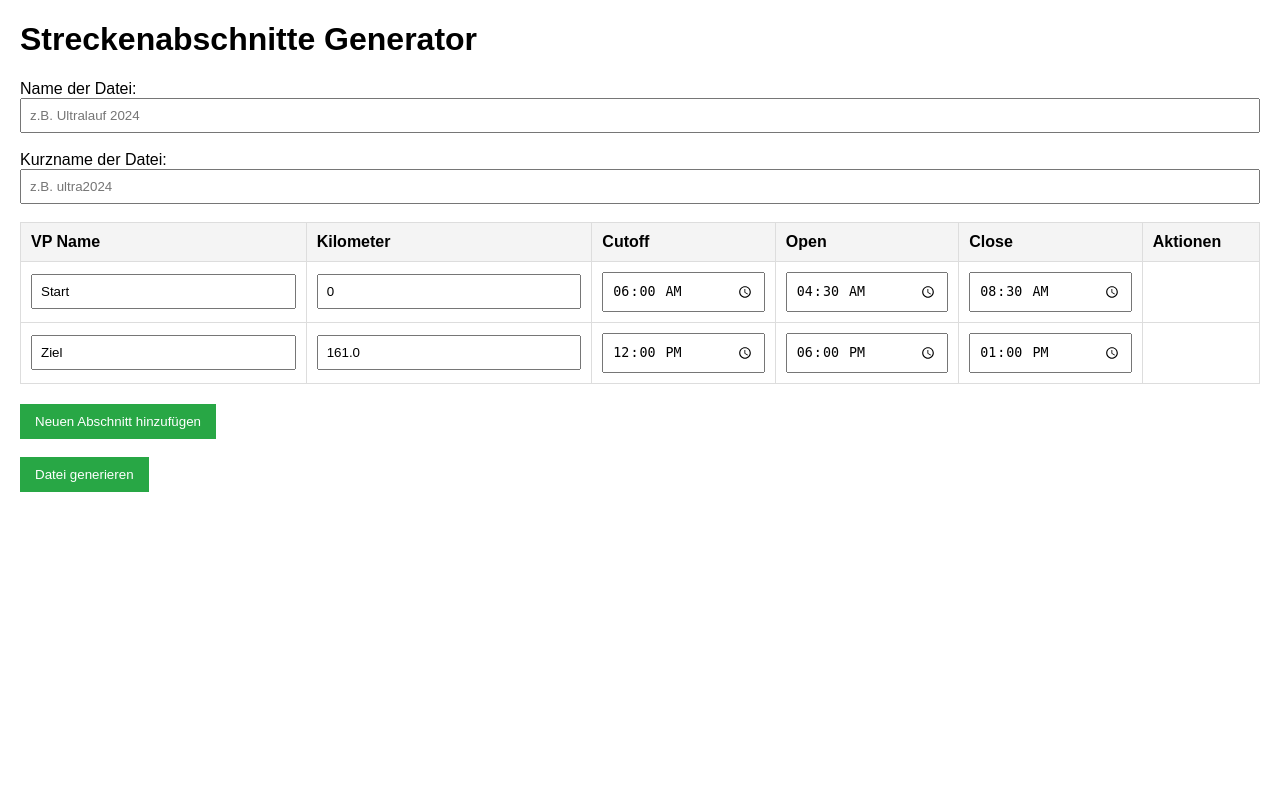
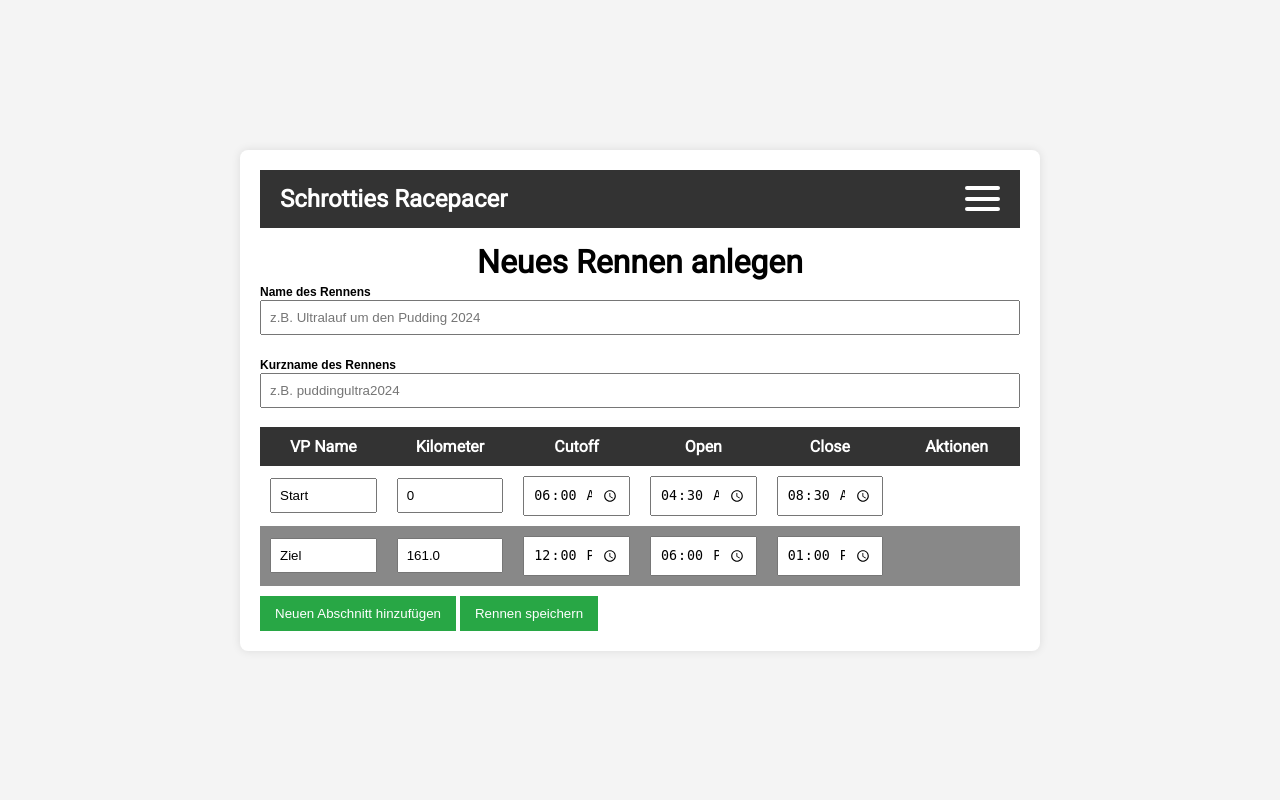
Before and after one commit to Schrottie/SchrottiesRacePacer, a PHP site: page /add_race.html in a window 1280 px wide. Run offline with PHP 8.4, Linux system fonts and the light colour scheme.

Commit message:
Layoutanpassung, neuer Titel

```diff
--- a/add_race.css
+++ /dev/null
@@ -1,38 +0,0 @@
-body {
-    font-family: Arial, sans-serif;
-    margin: 20px;
-}
-
-table {
-    width: 100%;
-    border-collapse: collapse;
-    margin-bottom: 20px;
-}
-
-th, td {
-    padding: 10px;
-    border: 1px solid #ddd;
-    text-align: left;
-}
-
-th {
-    background-color: #f4f4f4;
-}
-
-button {
-    padding: 10px 15px;
-    background-color: #28a745;
-    color: white;
-    border: none;
-    cursor: pointer;
-}
-
-button.remove {
-    background-color: #dc3545;
-}
-
-input {
-    padding: 8px;
-    width: 100%;
-    box-sizing: border-box;
-}
--- a/add_race.html
+++ b/add_race.html
@@ -2,20 +2,51 @@
 <html lang="de">
 <head>
     <meta charset="UTF-8">
+    <title>100 Meilen Berlin Durchlaufzeitenrechner</title>
+    <meta name="description" content="Web application for calculating the running time of an individual runner in the Mauerweglauf - 100 miles Berlin - using the current average pace." />
     <meta name="viewport" content="width=device-width, initial-scale=1.0">
-    <title>Streckenabschnitte Generator</title>
-    <link rel="stylesheet" href="add_race.css" />
+    <link rel="author" href="https://running.maik-bischoff.de/author/schrottie/" />
+    <link rel="icon" href="https://i0.wp.com/running.maik-bischoff.de/wp-content/uploads/2023/01/cropped-running.png?fit=32%2C32&#038;ssl=1" sizes="32x32" />
+    <link rel="icon" href="https://i0.wp.com/running.maik-bischoff.de/wp-content/uploads/2023/01/cropped-running.png?fit=192x192&#038;ssl=1" sizes="192x192" />
+    <link rel="apple-touch-icon" href="https://i0.wp.com/running.maik-bischoff.de/wp-content/uploads/2023/01/cropped-running.png?fit=180x180&#038;ssl=1" />
+    <link rel="shortcut icon" href="https://i0.wp.com/running.maik-bischoff.de/wp-content/uploads/2023/01/cropped-running.png?fit=32x32&#038;ssl=1" sizes="32x32" type="image/png" />
+    <meta property="og:type" content="website" />
+    <meta property="og:title" content="100 Meilen Berlin Durchlaufzeitenrechner" />
+    <meta property="og:description" content="proudly presented by: Schrotties Laufblog Das Ziel steht im Weg" />
+    <meta property="og:url" content="https://running.maik-bischoff.de/100meilen/" />
+    <meta property="og:site_name" content="100 Meilen Berlin Durchlaufzeitenrechner" />
+    <meta property="og:image" content="https://i0.wp.com/running.maik-bischoff.de/wp-content/uploads/2023/01/cropped-running.png?fit=512x512&#038;ssl=1" />
+    <meta property="og:image:width" content="512" />
+    <meta property="og:image:height" content="512" />
+    <meta property="og:image:alt" content="" />
+    <meta property="og:locale" content="de_DE" />
+    <meta name="twitter:site" content="@schrottie" />
+    <link rel="stylesheet" href="styles.css" />
+    <link href='https://fonts.googleapis.com/css?family=Roboto' rel='stylesheet' />
 </head>
 <body>
-
-    <h1 id="formTitle">Streckenabschnitte Generator</h1>
+    <div class="container">
+        <div class="header">
+            <h1>Schrotties Racepacer</h1>
+            <div class="hamburger-menu">
+                <div class="bar"></div>
+                <div class="bar"></div>
+                <div class="bar"></div>
+                <div class="menu-content">
+                    <a href="index.html">Racepacer</a>
+                    <a href="add_race.html">Neues Race</a>
+                    <a href="list_races.html">Races verwalten</a>
+                </div>
+            </div>
+        </div>
+        <h1 id="raceName">Neues Race</h1>
 
         <form id="routeForm">
-        <label for="name">Name der Datei:</label>
-        <input type="text" id="name" placeholder="z.B. Ultralauf 2024" required><br><br>
+            <label for="name">Name des Rennens</label>
+            <input type="text" id="name" placeholder="z.B. Ultralauf um den Pudding 2024" required><br><br>
 
-        <label for="kurzName">Kurzname der Datei:</label>
-        <input type="text" id="kurzName" placeholder="z.B. ultra2024" required><br><br>
+            <label for="kurzName">Kurzname des Rennens</label>
+            <input type="text" id="kurzName" placeholder="z.B. puddingultra2024" required><br><br>
 
             <table id="routeTable">
                 <thead>
@@ -37,7 +68,6 @@
                         <td><input type="time" value="08:30"></td>
                         <td></td>
                     </tr>
-                <!-- Hier werden neue Abschnitte eingefügt -->
                     <tr>
                         <td><input type="text" value="Ziel"></td>
                         <td><input type="text" value="161.0"></td>
@@ -49,11 +79,12 @@
                 </tbody>
             </table>
 
-        <button type="button" id="addRow">Neuen Abschnitt hinzufügen</button><br><br>
-        <button type="submit" id="saveButton">Datei generieren</button>
+            <button type="button" id="addRow">Neuen Abschnitt hinzufügen</button>
+            <button type="submit" id="saveButton">Rennen speichern</button>
         </form>
-
+    </div>
     <script src="add_race.js"></script>
-
+    <script src="cookie_handler.js"></script>
+    <script src="print.js"></script>
 </body>
 </html>
--- a/pacer.js
+++ b/pacer.js
@@ -1,3 +1,7 @@
+document.querySelector('.hamburger-menu').addEventListener('click', function() {
+    this.classList.toggle('active');
+});
+
 document.addEventListener('DOMContentLoaded', function() {
     const raceDropdown = document.getElementById('raceDropdown');
     const raceNameElement = document.getElementById('raceName');
--- a/styles.css
+++ b/styles.css
@@ -1,3 +1,4 @@
+/* Grundlegende Stile */
 * {
     box-sizing: border-box;
     margin: 0;
@@ -22,25 +23,73 @@ body {
     width: 90%;
     max-width: 800px;
     margin: 20px 0;
-    position: relative;
 }
 
-/* Header Container */
+/* Header Styling */
 .header {
     display: flex;
-    justify-content: space-between; /* Verteile den Platz zwischen den Elementen */
-    align-items: center; /* Zentriert die Elemente vertikal */
-    padding: 10px; /* Innenabstand für den Header */
-    background-color: #fff; /* Hintergrundfarbe des Headers */
-    border-bottom: 1px solid #ddd; /* Optionale untere Grenze für den Header */
-    width: 100%; /* Stellt sicher, dass der Header die gesamte Breite einnimmt */
-    box-sizing: border-box; /* Verhindert, dass Padding und Border die Gesamtbreite beeinflussen */
+    justify-content: space-between;
+    align-items: center;
+    background-color: #333;
+    padding: 15px 20px;
+    color: white;
 }
 
-.print-icon {
+.header h1 {
+    font-size: 1.5em;
+    margin: 0;
+    font-weight: bold;
+}
+
+/* Hamburger Menu Styling */
+.hamburger-menu {
+    position: relative;
+    width: 35px;
+    height: 25px;
+    display: flex;
+    flex-direction: column;
+    justify-content: space-between;
     cursor: pointer;
 }
 
+.hamburger-menu .bar {
+    width: 100%;
+    height: 4px;
+    background-color: white;
+    border-radius: 4px;
+}
+
+/* Menu Dropdown Styling */
+.menu-content {
+    position: absolute;
+    right: 0;
+    top: 40px;
+    background-color: #444;
+    padding: 10px;
+    border-radius: 5px;
+    display: none;
+    flex-direction: column;
+    align-items: flex-start;
+}
+
+.menu-content a {
+    color: white;
+    text-decoration: none;
+    padding: 5px 10px;
+    display: block;
+}
+
+.menu-content a:hover {
+    background-color: #555;
+    border-radius: 3px;
+}
+
+/* Toggle menu display on click */
+.hamburger-menu.active .menu-content {
+    display: flex;
+}
+
+/* Allgemeine Textstile */
 h1 {
     text-align: center;
     margin-top: 15px;
@@ -58,193 +107,103 @@ p.copyright {
     margin-top: 10px;
 }
 
-.slider-table {
-    margin-bottom: 20px;
+p.label, label {
+    font-size: 75%;
+    text-align: left;
+    margin-top: 10px;
+    font-weight: 600;
+    font-family: Arial, Helvetica, sans-serif;
 }
 
 div.attention {
-    border: 1px solid red; /* Dünner roter Rand */
-    border-radius: 10px; /* Abgerundete Ecken */
-    padding: 5px; /* Abstand nach innen */
-    margin: 2px; /* Abstand nach außen */
+    border: 1px solid red;
+    border-radius: 10px;
+    padding: 5px;
+    margin: 2px;
 }
 
 div.attention p {
     font-size: 70%;
 }
 
-/* Tabelle für Slider und Toggle */
-table {
-    width: 100%;
-    border-collapse: collapse;
-}
-
-/* Spaltenüberschriften */
-.table-header {
-    font-weight: bold;
-    padding: 10px;
-    text-align: center;
-}
-
-/* Dropdown Container */
-.dropdown-container {
-    text-align: center;
-    margin: 0;
-}
-
-#raceDropdown {
-    width: 100%;
-}
-
-/* Slider Container */
-.slider-container {
-    text-align: center;
-    margin: 0;
-}
-
-#paceSlider {
-    width: 100%;
-}
-
-p.label {
-    font-size: 75%;
-    text-align: left;
-    margin-top: 10px;
-    fon-weight: 600;
-    font-family: Arial, Helvetica, sans-serif;
-}
-
-/* Pace Display */
-#paceDisplay {
-    margin: 10px;
-    font-size: 16px;
-    font-weight: bold;
-    text-align: center;
-}
-
-#paceDisplay::before {
-    content: "Pace: ";
-    font-size: 16px;
-}
-
-#paceDisplay::after {
-    content: " min/km";
-    font-size: 16px;
-}
-
-/* Umschalter Container */
-.toggle-container {
-    text-align: center;
-    margin-top: 10px;
-}
-
-/* Toggle Image */
-.toggle-image {
-    cursor: pointer;
-    width: 25px; /* Größe des Umschalters */
-    height: 25px;
-    vertical-align: middle;
-}
-
-/* Tabelle für die Anzeigedaten */
+/* Tabellenstile */
 .table-container {
     overflow-x: auto;
     width: 100%;
 }
 
-/* Styling für die Tabelle */
 table {
     width: 100%;
     border-collapse: collapse;
     table-layout: fixed;
 }
 
-/* Tabellenkopf */
-th {
-    background-color: #ff8c00;
-    color: white;
-    font-weight: bold;
+th, td {
     padding: 10px;
     text-align: center;
 }
 
-/* Tabellenzellen */
-td {
-    padding: 3px;
-    text-align: left;
+th {
+    background-color: #333;
+    color: white;
+    font-weight: bold;
 }
 
-/* Hintergrundfarbe für die Zeilen */
 tbody tr:nth-child(odd) {
     background-color: #fff;
 }
 
 tbody tr:nth-child(even) {
-    background-color: #ffdab9;
+    background-color: #888;
 }
 
-/* Hintergrundfarbe für die WP-Zeilen */
 tr.wp-row {
     background-color: #f0f0f0 !important;
 }
 
-/* Hintergrundfarbe für VP 10 */
 tr.vp10-row {
     background-color: #add8e6 !important;
 }
 
-/* Styling für die letzten beiden Spalten */
-th:nth-child(5), th:nth-child(6) {
-    background-color: #ff8c00; /* Orange Hintergrund für die Überschriften */
-    color: white;
-    text-align: center;
-    font-weight: bold;
-    padding: 10px;
-}
-
-td:nth-child(5), td:nth-child(6) {
-
-
-    text-align: center;
-}
-
-/* Spezielles Styling für die "Privat-VP"-Zeile */
 .privat-row {
-    background-color: #d3d3d3 !important; /* Hellgrauer Hintergrund, !important um andere Styles zu überschreiben */
-    color: #696969; /* Dunkelgrauer Text */
-    font-style: italic; /* Kursive Schrift */
+    background-color: #d3d3d3 !important;
+    color: #696969;
+    font-style: italic;
 }
 
 .privat-row td:nth-child(n+4) {
-    color: transparent; /* Blendet Text ab der vierten Spalte aus */
+    color: transparent;
 }
 
-/* Styling für die Uhrzeiten in den letzten beiden Spalten */
-td:nth-child(4)::after, td:nth-child(5)::after, td:nth-child(6)::after {
+/* td:nth-child(4)::after, td:nth-child(5)::after, td:nth-child(6)::after {
     content: " Uhr";
+} */
+
+/* Formularstile */
+button {
+    padding: 10px 15px;
+    background-color: #28a745;
+    color: white;
+    border: none;
+    cursor: pointer;
+    margin-top: 10px;;
 }
 
-/* Styling für die letzten beiden Spalten */
-th:nth-child(7),
-th:nth-child(8) {
-    background-color: #ff8c00; /* Orange Hintergrund für die Überschriften */
-    color: white;
-    text-align: center;
-    font-weight: bold;
-    padding: 10px;
+button.remove {
+    background-color: #dc3545;
 }
 
-td:nth-child(7),
-td:nth-child(8) {
-    text-align: center;
+input {
+    padding: 8px;
+    width: 100%;
 }
 
-/* Fußnotenstyling */
+/* Fußnotenstile */
 .footnote {
     position: relative;
     font-size: 70%;
-    padding-top: 10px; /* Abstand zwischen Linie und Text */
-    margin-top: 35px; /* Abstand oben zur vorherigen Zeile */
+    padding-top: 10px;
+    margin-top: 35px;
 }
 
 .footnote::before {
@@ -252,21 +211,20 @@ td:nth-child(8) {
     position: absolute;
     top: 0;
     left: 0;
-    width: 20px; /* Breite der Linie */
-    height: 1px; /* Dicke der Linie */
-    background: #333; /* Farbe der Linie */
+    width: 20px;
+    height: 1px;
+    background: #333;
 }
 
 .footnote::after {
     content: attr(data-content);
     position: relative;
     display: block;
-    padding-top: 10px; /* Abstand zwischen der Linie und dem restlichen Text */
+    padding-top: 10px;
 }
 
 /* Responsive Design */
 @media (max-width: 600px) {
-    /* Tabelle: Spalten anpassen */
     table td:nth-child(2),
     table td:nth-child(4),
     table td:nth-child(5),
@@ -278,7 +236,6 @@ td:nth-child(8) {
         display: none;
     }
 
-    /* Toggle Image in der mobilen Ansicht */
     .toggle-container {
         display: block;
         text-align: center;
@@ -286,17 +243,29 @@ td:nth-child(8) {
     }
 }
 
-/* Zentrierung der Inhalte in den Spalten 2 bis 6 */
-table td:nth-child(2),
-table td:nth-child(3),
-table td:nth-child(4),
-table td:nth-child(5),
-table td:nth-child(6),
-table th:nth-child(2),
-table th:nth-child(3),
-table th:nth-child(4),
-table th:nth-child(5),
-table th:nth-child(6) {
-    text-align: center;
-    vertical-align: middle; /* Vertikale Zentrierung der Inhalte */
+/* Action-Buttons */
+.action-button {
+    padding: 5px 10px;
+    border: none;
+    color: white;
+    cursor: pointer;
+    margin-right: 5px;
+    border-radius: 3px;
+    font-size: 14px;
 }
+
+.action-button.edit {
+    background-color: #007bff; /* Blau für Bearbeiten */
+}
+
+.action-button.edit:hover {
+    background-color: #0056b3;
+}
+
+.action-button.delete {
+    background-color: #dc3545; /* Rot für Löschen */
+}
+
+.action-button.delete:hover {
+    background-color: #c82333;
+}
```
Also changed, not shown: add_race.js (+9 -1 lines), index.html (+12 -5 lines), list_races.html (+43 -6 lines), list_races.js (+45 -25 lines), cookie_handler.js (renamed from keks_handler.js), logo.png (deleted), uzs1.png (deleted), uzs2.png (deleted). Lines whose indentation alone changed are shown as unchanged.
